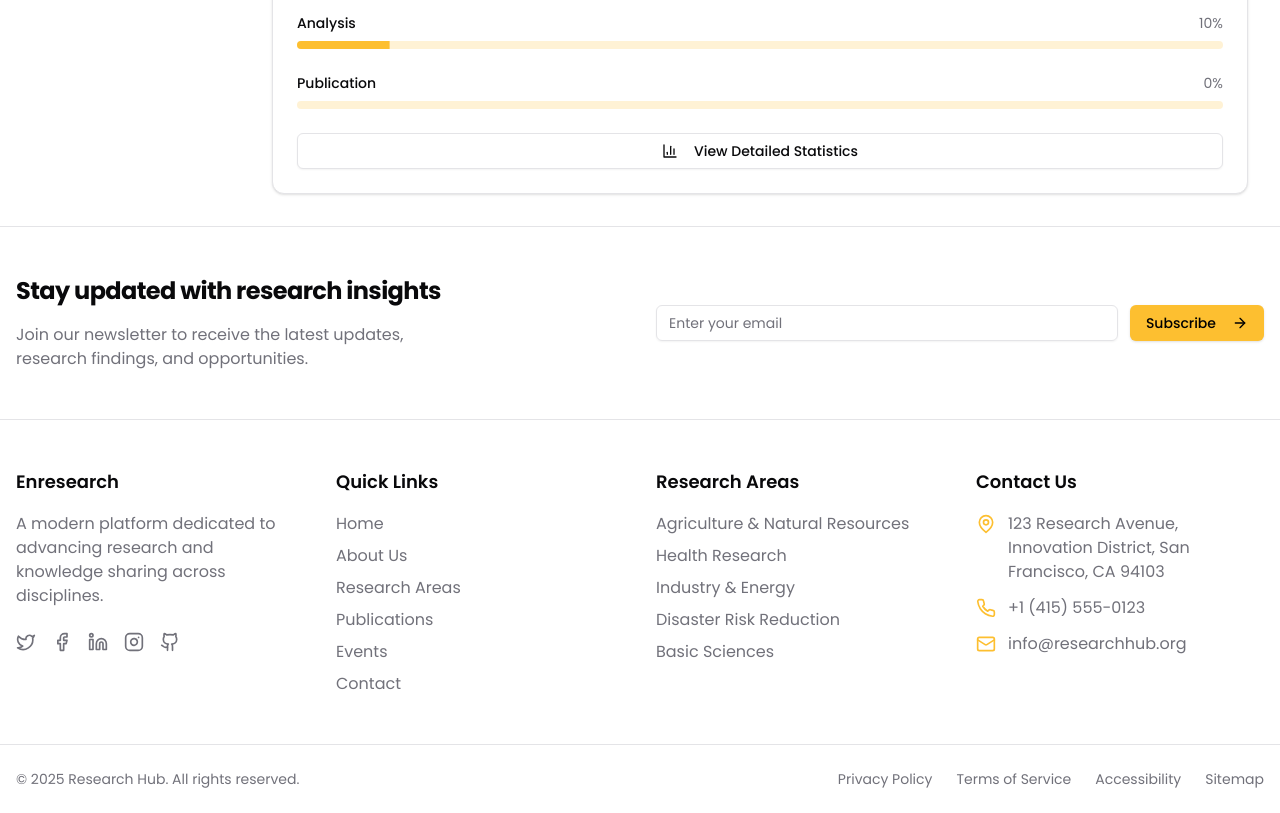
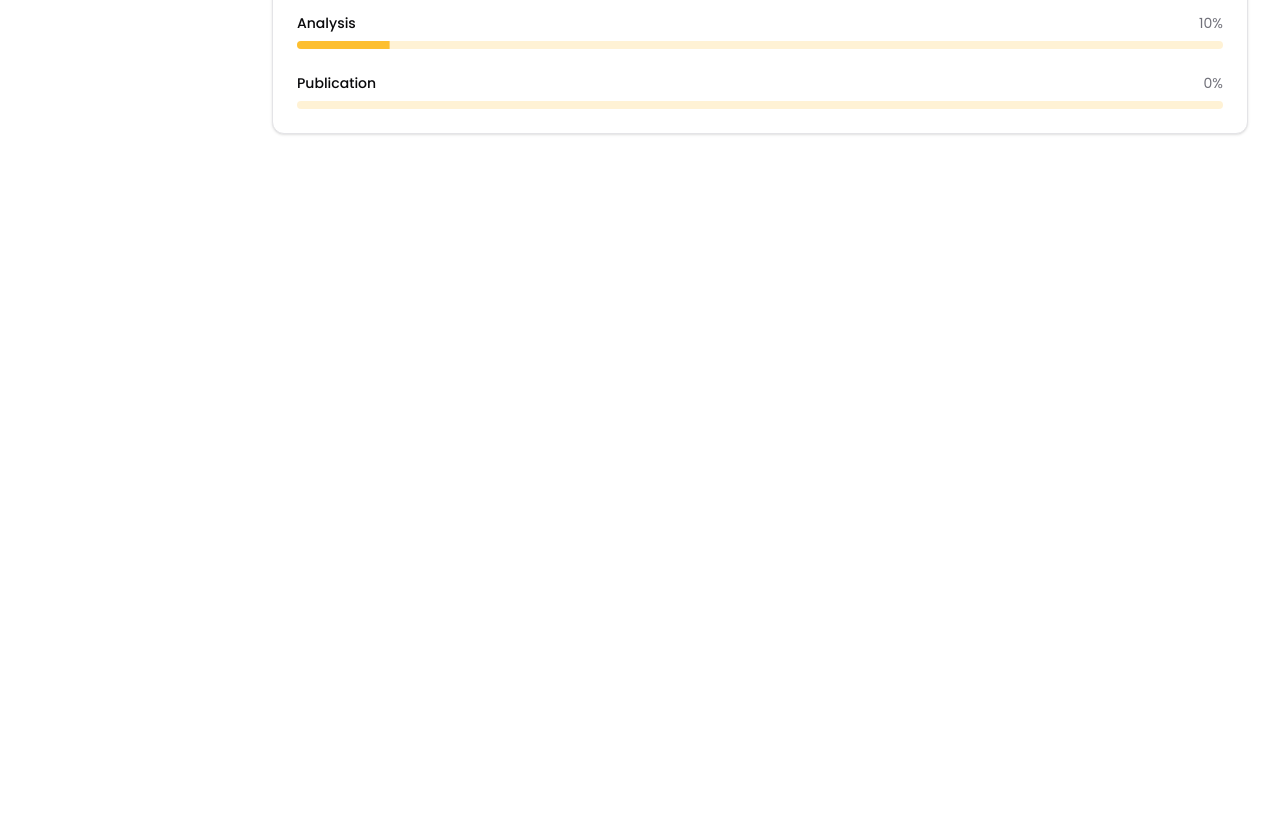
Before and after one commit to Android-snail/Rehubb, a Next.js app: page /dashboard in a window 1280 px wide. Shown: the part 1620-2433 px from the top of the page. After the commit the page ends 1786 px from the top, so only its background shows below. Built offline with nearby package versions, Linux system fonts and the light colour scheme; sample sign-in values are in the browser's storage.

Commit message:
ficx the foter, papansin

```diff
--- /dev/null
+++ b/app/(main)/layout.tsx
@@ -0,0 +1,14 @@
+import { Footer } from "@/components/footer"
+
+export default function MainLayout({
+  children,
+}: {
+  children: React.ReactNode
+}) {
+  return (
+    <>
+      {children}
+      <Footer />
+    </>
+  )
+}
--- a/app/dashboard/page.tsx
+++ b/app/dashboard/page.tsx
@@ -524,14 +524,6 @@ export default function DashboardPage() {
             </div>
           </div>
         </CardContent>
-        <CardFooter>
-          <Button variant="outline" className="w-full" asChild>
-            <Link href="/dashboard/statistics">
-              <BarChart3 className="mr-2 h-4 w-4" />
-              View Detailed Statistics
-            </Link>
-          </Button>
-        </CardFooter>
       </Card>
     </div>
   )
--- a/app/layout.tsx
+++ b/app/layout.tsx
@@ -3,7 +3,6 @@ import type { Metadata, Viewport } from "next"
 import { Poppins } from "next/font/google"
 import "./globals.css"
 import { ThemeProvider } from "@/components/theme-provider"
-import { Footer } from "@/components/footer"
 
 const poppins = Poppins({
   subsets: ["latin"],
@@ -47,7 +46,6 @@ export default function RootLayout({
       <body className="min-h-screen flex flex-col">
         <ThemeProvider attribute="class" defaultTheme="system" enableSystem disableTransitionOnChange>
           <div className="flex-1">{children}</div>
-          <Footer />
         </ThemeProvider>
       </body>
     </html>
--- a/components/dashboard-sidebar.tsx
+++ b/components/dashboard-sidebar.tsx
@@ -99,11 +99,6 @@ export function DashboardSidebar({ className }: SidebarProps) {
       title: "Resources",
       href: "/dashboard/resources",
       icon: BookOpen,
-    },
-    {
-      title: "Statistics",
-      href: "/dashboard/statistics",
-      icon: BarChart2,
     },
     {
       title: "Feed",
```
